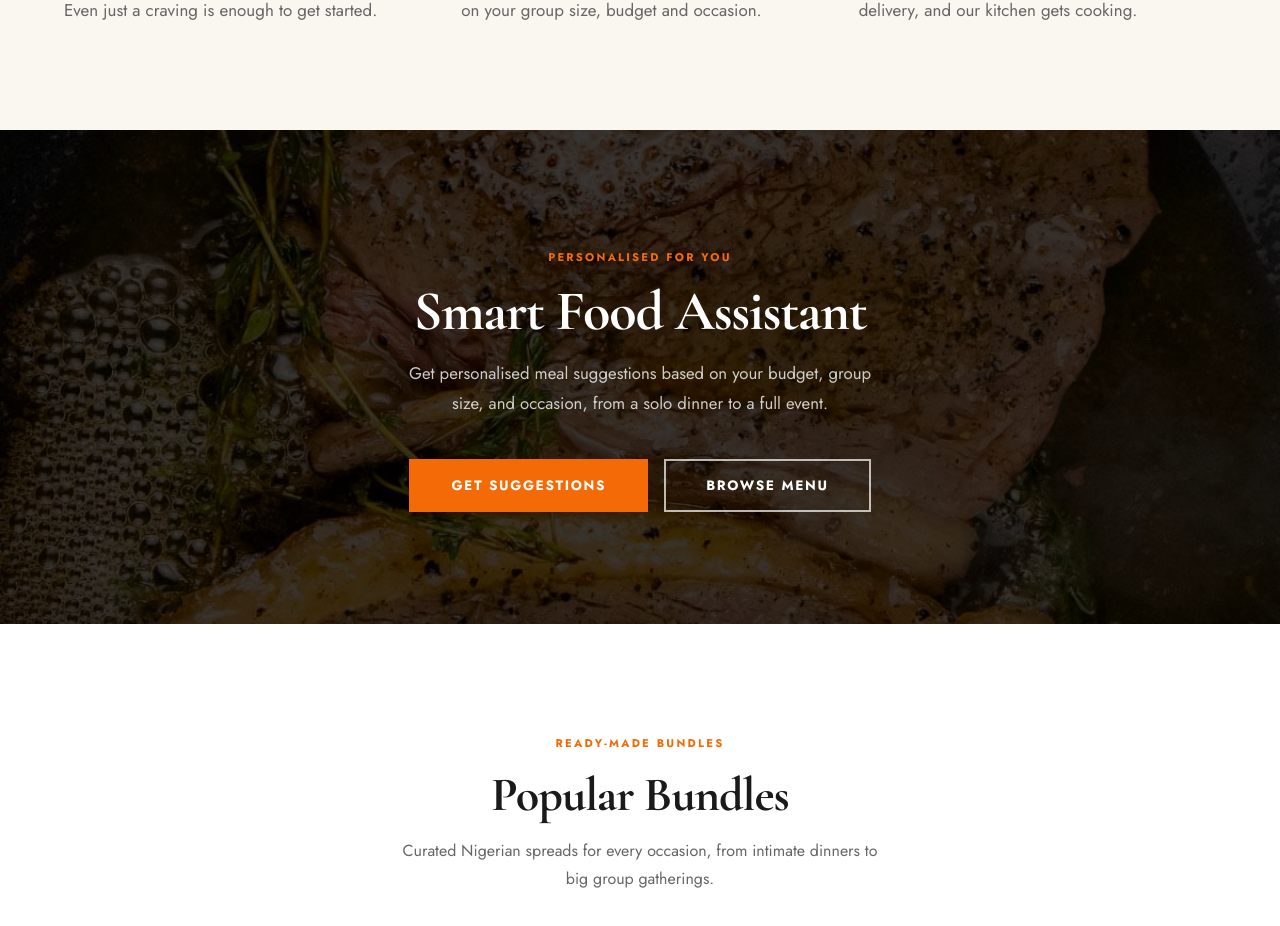
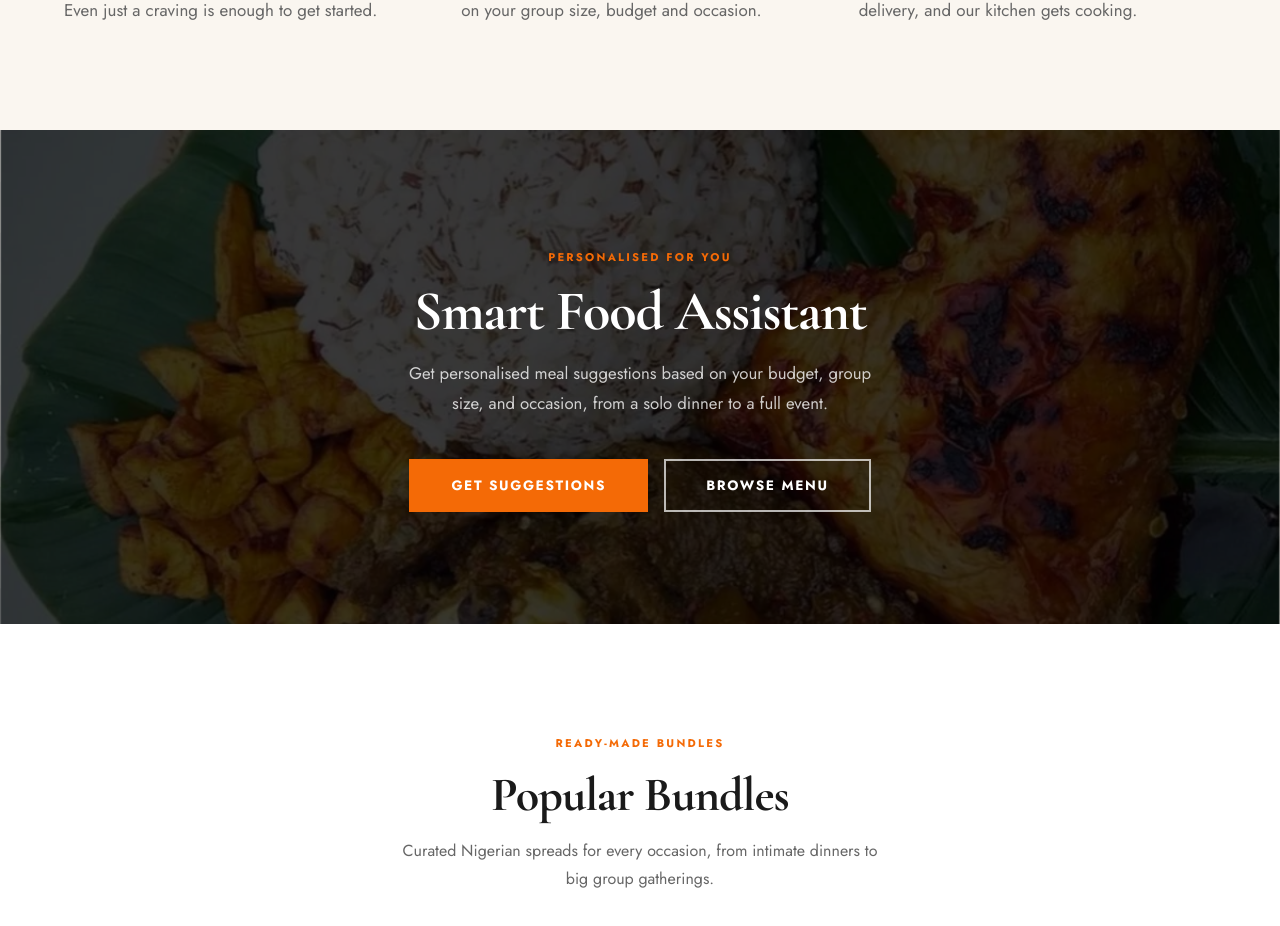
Before and after one commit to Honeyspice/honeyspicecuisine, a React (Create React App) app in the folder frontend/: page / in a window 1280 px wide. Shown: the part 1195-2121 px from the top of the page. Built offline with nearby package versions, Linux system fonts and the light colour scheme; no server answers.

Commit message:
fix: stop presenting a steak photograph as Beef Suya

```diff
--- a/frontend/src/components/Hero.js
+++ b/frontend/src/components/Hero.js
@@ -18,7 +18,7 @@ const SLIDES = [
     secondaryCta: { label: 'View Menu', to: '/menu' },
   },
   {
-    src: '/images/grilled_suya.jpg',
+    src: '/images/peppersoup.jpg',
     heading: 'SMART MEAL\nSUGGESTIONS.',
     sub: 'Tell us your budget, group size and occasion. We\'ll suggest the perfect Nigerian spread for you.',
     cta: { label: 'Get Suggestions', to: '/ai-assistant' },
--- a/frontend/src/pages/Home.js
+++ b/frontend/src/pages/Home.js
@@ -154,7 +154,7 @@ const Home = () => {
           {/* Background image */}
           <Box
             component="img"
-            src="/images/grilled_suya.jpg"
+            src="/images/Ofada.webp"
             alt=""
             aria-hidden="true"
             sx={{
--- a/frontend/src/pages/Menu.js
+++ b/frontend/src/pages/Menu.js
@@ -52,7 +52,7 @@ const MENU_CATEGORIES = [
     id: 'sides',
     title: 'Sides',
     items: [
-      { name: 'Beef Suya', description: 'Spicy grilled beef skewers with suya spice and onions', price: 15.99, image: '/images/grilled_suya.jpg' },
+      { name: 'Beef Suya', description: 'Spicy grilled beef skewers with suya spice and onions', price: 15.99, image: '/images/suya.webp' },
       { name: 'Grilled Chicken', description: 'Flame-grilled chicken with house pepper glaze', price: 14.99, image: '/images/barbecue.jpg' },
       { name: 'Boli (Roasted Plantain)', description: 'Roasted plantain with spicy sauce', price: 9.99, image: '/images/boli.png' },
       { name: 'Loaded Fries', description: 'Crispy fries topped with suya-spiced chicken and sauce', price: 9.99, image: '/images/fries.jpg' },
@@ -88,7 +88,7 @@ const BUNDLES = [
     name: 'Friends Pack',
     price: 45,
     tag: 'For 4–6',
-    image: '/images/grilled_suya.jpg',
+    image: '/images/shawarmafriescombo.jpg',
     items: ['4 × Shawarma Wraps', '2 × Loaded Fries', '1 × Large Jollof Rice', '6 × Soft Drinks'],
     desc: 'A crowd-pleasing mix for a group of friends.',
   },
```
Also changed, not shown: frontend/public/images/suya.webp (added).
